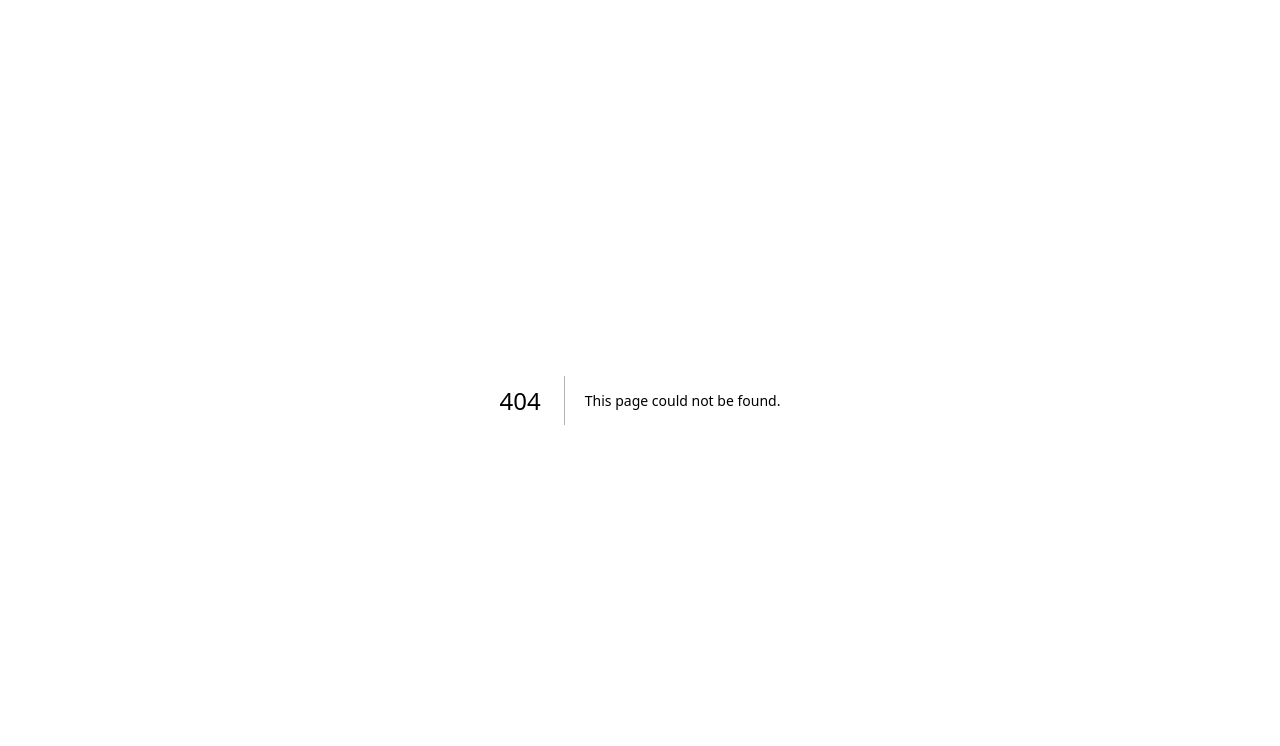
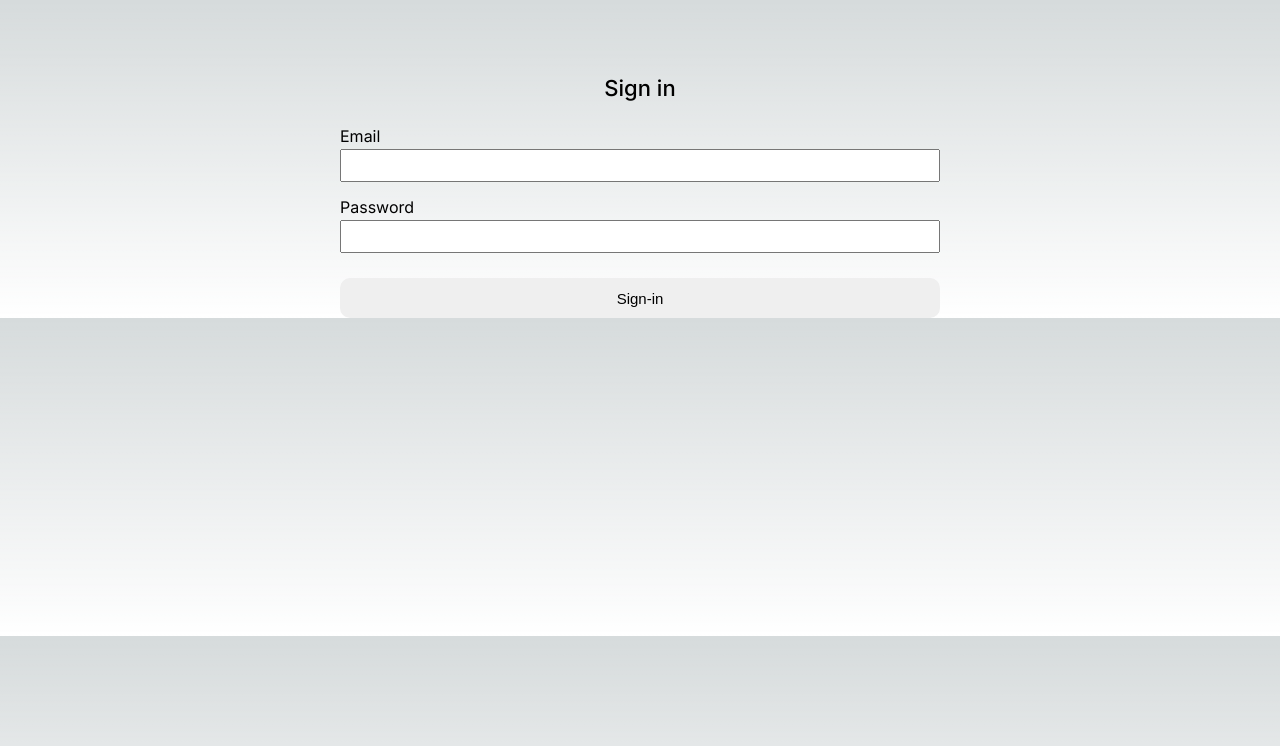
Before and after one commit to pavelnaradovy/frontend, a Next.js app: page /sign-in in a window 1280 px wide. Before the commit this address had no page. Shown: the top 746 px of the page. Built offline with nearby package versions, Linux system fonts and the light colour scheme.

Commit message:
Add SignIn form

```diff
--- /dev/null
+++ b/app/sign-in/page.tsx
@@ -0,0 +1,32 @@
+"use client";
+// import Image from "next/image";
+import styles from "./sign-in.module.sass";
+import { useDispatch, useSelector } from "react-redux";
+import { AppDispatch, useAppSelector } from "@/redux/store";
+import { login } from "@/redux/features/auth-slice";
+import { useState } from "react";
+
+export default function SignIn() {
+  const [email, setEmail] = useState("");
+  const [password, setPassword] = useState("");
+  const dispatch = useDispatch<AppDispatch>();
+
+  const loginFunc = (e: any) => {
+    e.preventDefault();
+    dispatch(login({ email, password }));
+  };
+  const username = useAppSelector((state) => state.auth.value.username);
+
+  return (
+    <div className={styles.wrapper}>
+      <span className={styles.title}>Sign in</span>
+      <form onSubmit={loginFunc}>
+        <span className={styles.subTitle}>Email</span>
+        <input value={email} onChange={(e) => setEmail(e.target.value)} />
+        <span className={styles.subTitle}>Password</span>
+        <input value={password} onChange={(e) => setPassword(e.target.value)} />
+        <button type="submit">Sign-in</button>
+      </form>
+    </div>
+  );
+}
--- /dev/null
+++ b/app/sign-in/sign-in.module.sass
@@ -0,0 +1,27 @@
+.wrapper
+    display: flex
+    flex-direction: column
+    align-items: center
+    >span
+        font-size: 22px
+        margin-top: 75px
+        margin-bottom: 25px
+        font-weight: 500
+    >form
+        width: 600px
+        display: flex
+        flex-direction: column
+        input
+            margin-bottom: 15px
+            height: 33px
+            // border-radius: 8px
+            // border: none
+        button
+            margin-top: 10px
+            height: 40px
+            font-size: 15px
+            border-radius: 10px
+            border: none
+
+.subTitle
+    margin-bottom: 3px
```
